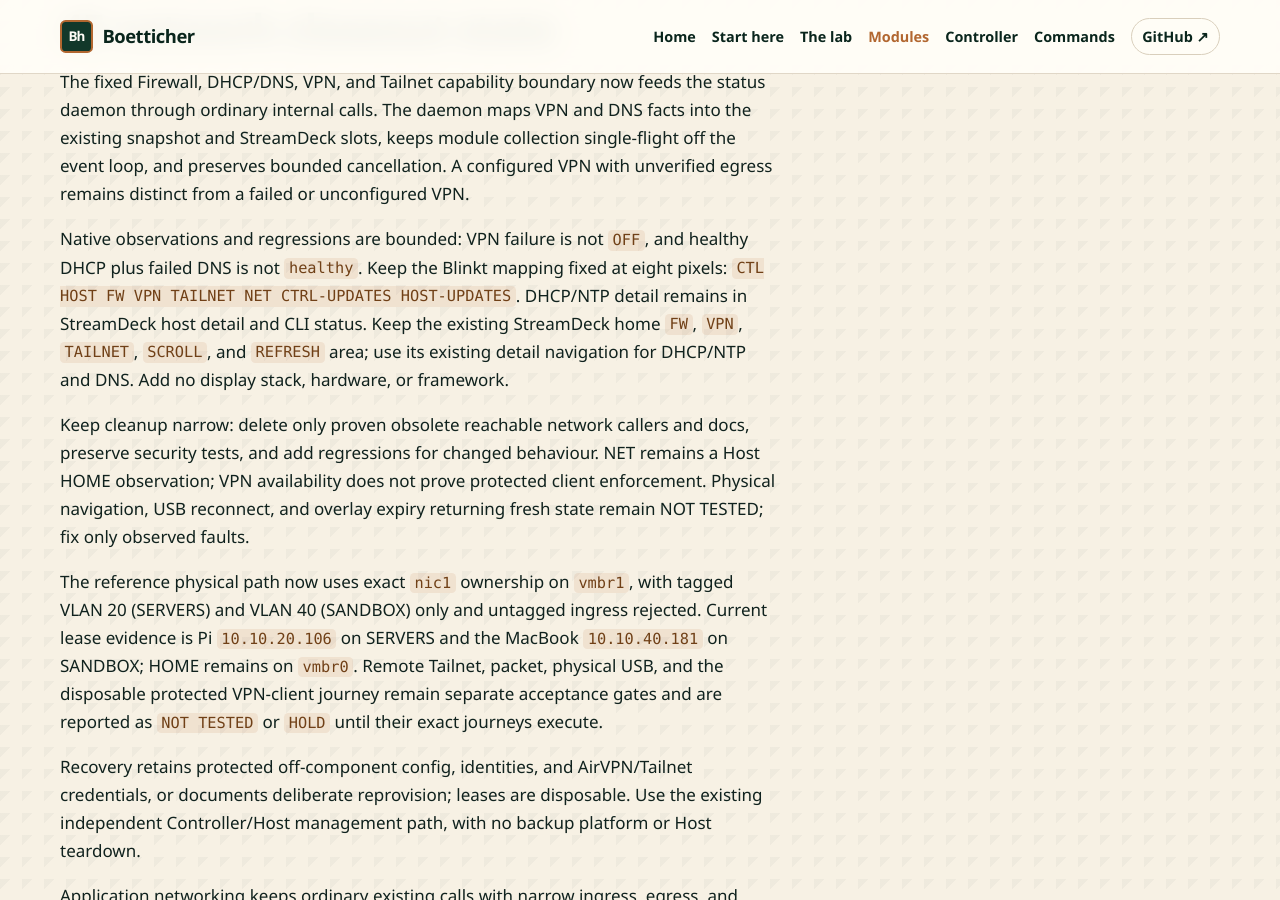
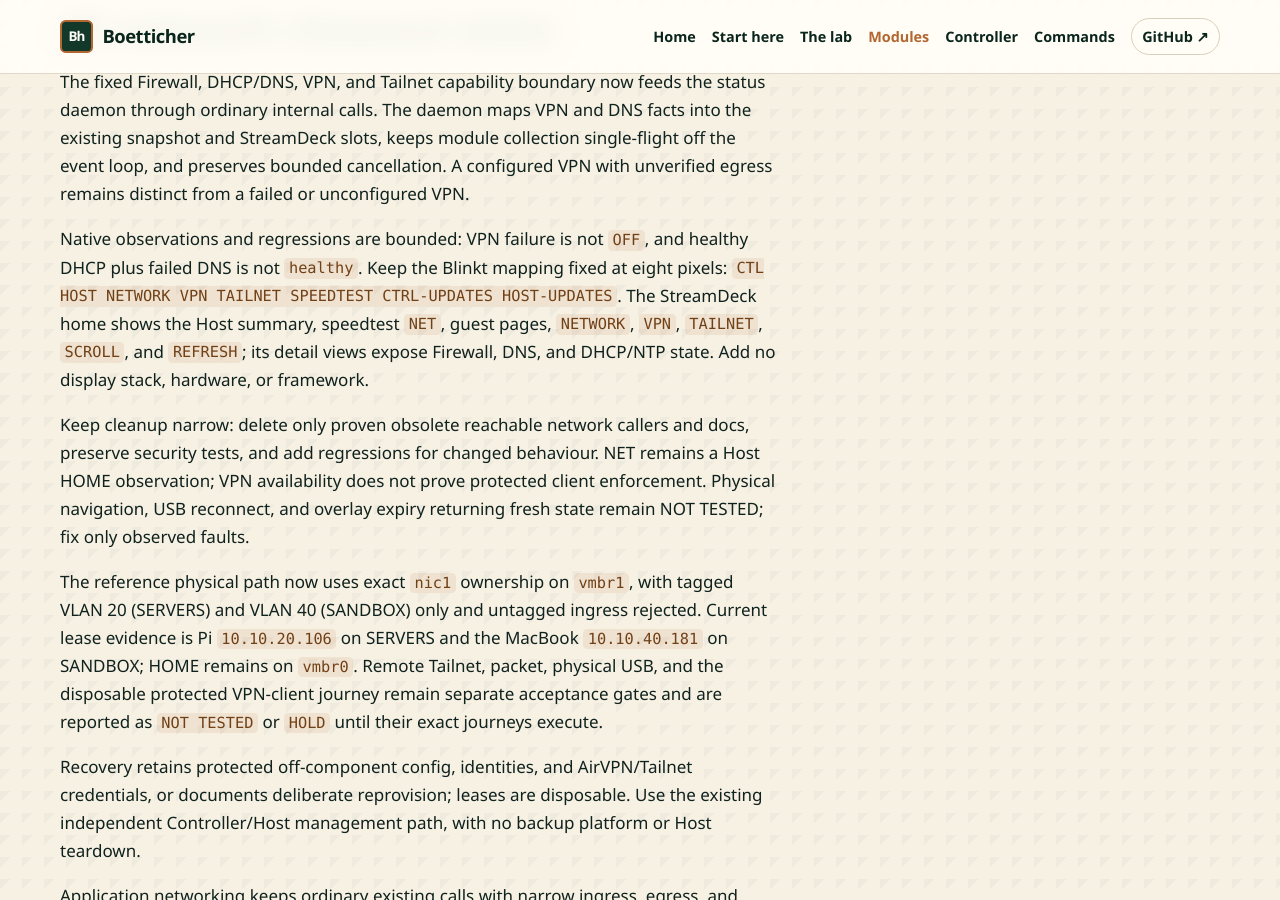
Before and after one commit to gofastercloud/boetticher, a Jekyll site: the page built from docs/modules.md, in a window 1280 px wide and 900 px high, scrolled down 3323 px. Built offline with Jekyll 4.4.1, drawn with Linux system fonts in a browser that asks for light colours.

Commit message:
Align status display documentation

```diff
--- a/docs/modules.md
+++ b/docs/modules.md
@@ -145,11 +145,10 @@ unconfigured VPN.
 
 Native observations and regressions are bounded: VPN failure is not `OFF`, and
 healthy DHCP plus failed DNS is not `healthy`. Keep the Blinkt mapping fixed at
-eight pixels: `CTL HOST FW VPN TAILNET NET CTRL-UPDATES HOST-UPDATES`.
-DHCP/NTP detail remains in StreamDeck host detail and CLI status. Keep the
-existing StreamDeck home `FW`, `VPN`, `TAILNET`, `SCROLL`, and `REFRESH` area;
-use its existing detail navigation for DHCP/NTP and DNS. Add no display stack,
-hardware, or framework.
+eight pixels: `CTL HOST NETWORK VPN TAILNET SPEEDTEST CTRL-UPDATES HOST-UPDATES`.
+The StreamDeck home shows the Host summary, speedtest `NET`, guest pages,
+`NETWORK`, `VPN`, `TAILNET`, `SCROLL`, and `REFRESH`; its detail views expose
+Firewall, DNS, and DHCP/NTP state. Add no display stack, hardware, or framework.
 
 Keep cleanup narrow: delete only proven obsolete reachable network callers and
 docs, preserve security tests, and add regressions for changed behaviour. NET
```
